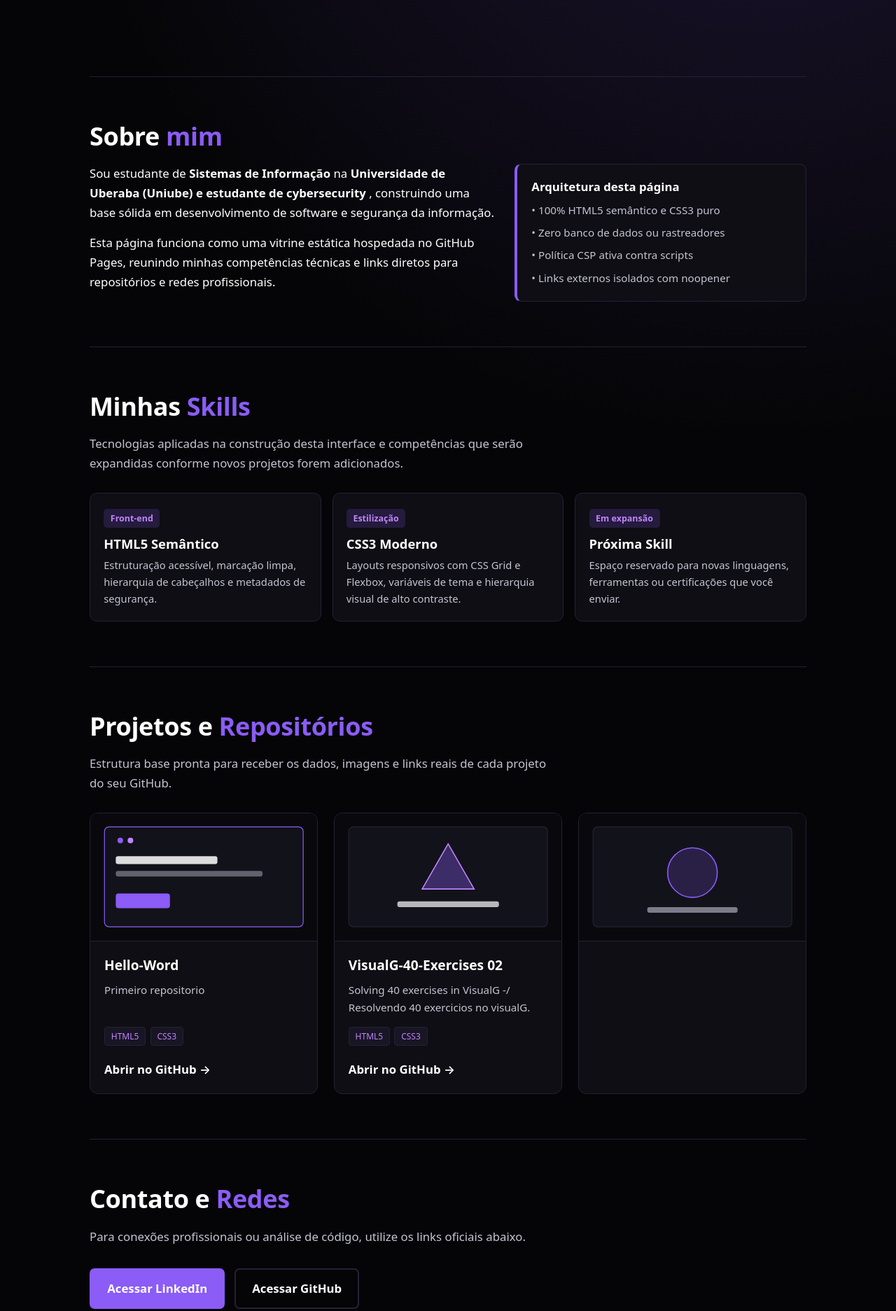
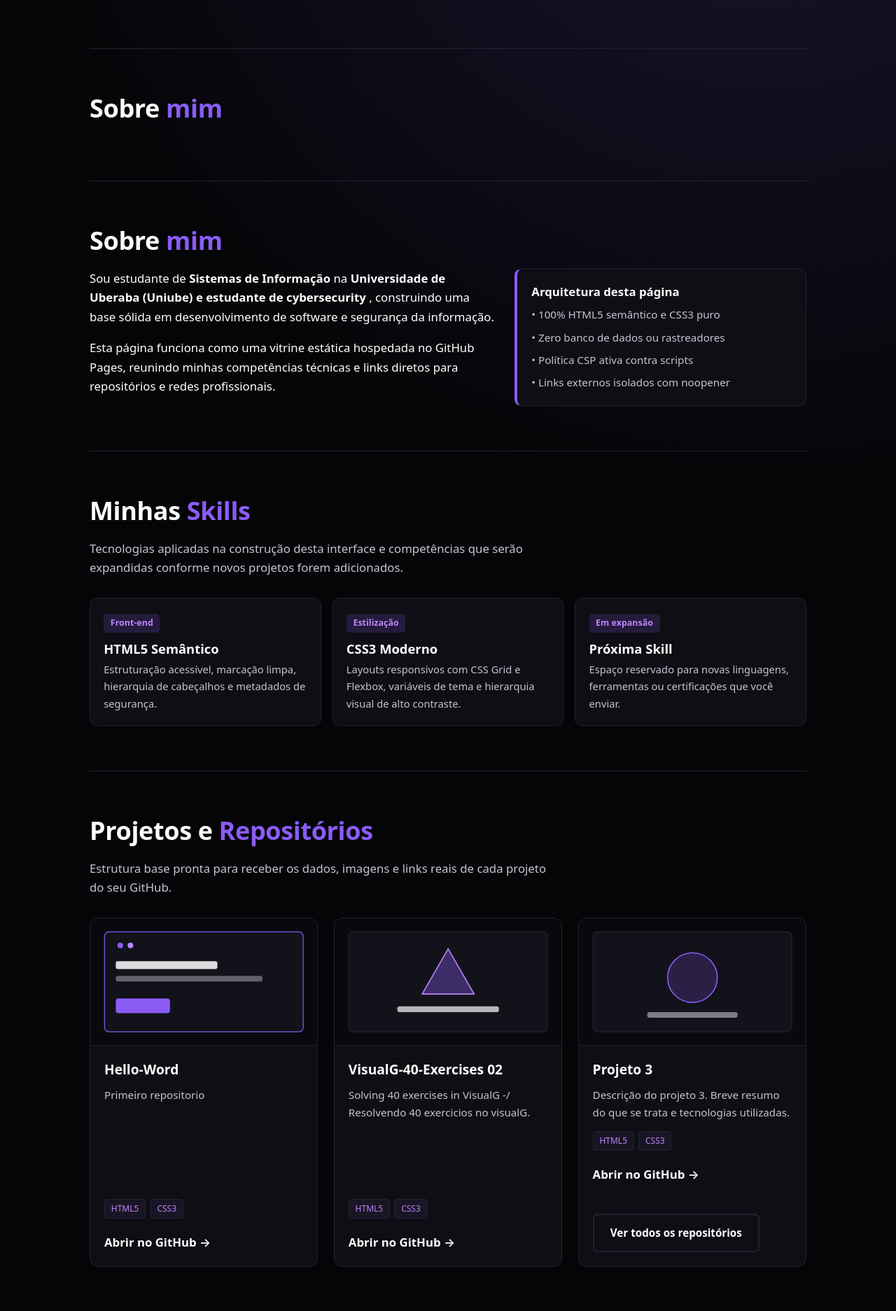
Before and after one commit to GiulianoML/GiulianoML.github.ioo, a plain HTML site: page index.html in a window 1280 px wide. Shown: the part 584-2457 px from the top of the page at 70% size. Drawn offline with Linux system fonts and the light colour scheme.

Commit message:
Update index.html

```diff
--- a/index.html
+++ b/index.html
@@ -243,15 +243,17 @@ footer .wrap{display:flex;flex-wrap:wrap;justify-content:space-between;gap:1rem}
         <a class="btn alt" href="https://www.linkedin.com/in/giuliano-m-3075973b0" target="_blank" rel="noopener noreferrer external">LinkedIn</a>
       </div>
     </div>
-
-    <div class="hero-media">
+   <div class="hero-media">
   <div class="hero-media-inner">
-    <img src="assets/perfil.jpg" alt="Ilustração minimalista de perfil de Giuliano Marra Laraia" width="272" height="272">
+    <img src="assets/perfil.jpg.jpg" alt="Ilustração minimalista de perfil de Giuliano Marra Laraia" width="272" height="272">
   </div>
 </div>
-          <rect width="240" height="240" fill="#0e0e14"/>
-          <circle cx="120" cy="92" r="42" fill="#8b5cf6" fill-opacity="0.25" stroke="#8b5cf6" stroke-width="2"/>
-          <path d="M52 206c12-38 40-56 68-56s56 18 68 56" fill="#8b5cf6" fill-opacity="0.2" stroke="#c084fc" stroke-width="2"/>
+  </section>
+
+  <section id="sobre" class="wrap">
+    <h2>Sobre <span>mim</span></h2>
+    <div class="about-grid">
+      <div class="about">
           <text x="120" y="226" text-anchor="middle" fill="#c4c4d4" font-family="sans-serif" font-size="11">
         </svg>
       </div>
@@ -355,6 +357,15 @@ footer .wrap{display:flex;flex-wrap:wrap;justify-content:space-between;gap:1rem}
             <circle cx="200" cy="105" r="44" fill="#8b5cf6" fill-opacity="0.2" stroke="#8b5cf6" stroke-width="2"/>
             <rect x="120" y="166" width="160" height="10" rx="4" fill="#c4c4d4" fill-opacity="0.6"/>
           </svg>
+        </div>
+        <div class="repo-body">
+          <h3>Projeto 3</h3>
+          <p>Descrição do projeto 3. Breve resumo do que se trata e tecnologias utilizadas.</p>
+          <div class="repo-tags">
+            <span>HTML5</span>
+            <span>CSS3</span>
+          </div>
+          <a class="repo-link" href="#" target="_blank" rel="noopener noreferrer external">Abrir no GitHub &rarr;</a>
     <p class="more">
       <a class="btn alt" href="https://github.com/GiulianoML?tab=repositories" target="_blank" rel="noopener noreferrer external">Ver todos os repositórios</a>
     </p>
```
